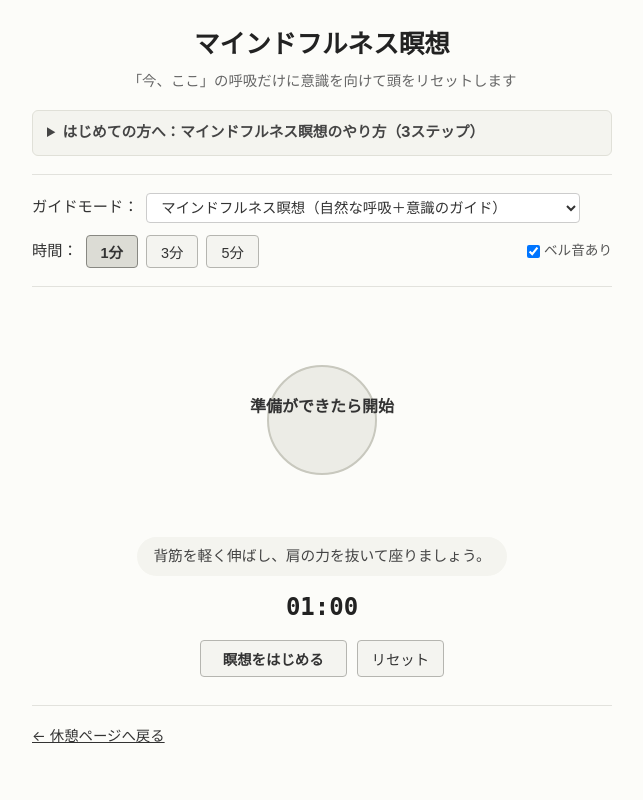
After one commit to Cassia1225/zemi_webApp_A, a PHP site: page /UI/Relux/meditation.html in a window 1280 px wide. The commit adds this page. Shown: the whole page, without its empty margins (318-961 px from the left). Run offline with PHP 8.4, Linux system fonts and the light colour scheme.

Commit message:
瞑想追加

```diff
--- /dev/null
+++ b/public/UI/Relux/meditation.html
@@ -0,0 +1,132 @@
+<!DOCTYPE html>
+<html lang="ja">
+<head>
+    <meta charset="UTF-8">
+    <meta name="viewport" content="width=device-width, initial-scale=1.0">
+    <title>マインドフルネス瞑想 -relax-</title>
+    <link rel="stylesheet" href="../../css/meditation.css">
+</head>
+<body>
+
+    <header>
+        <h1>マインドフルネス瞑想</h1>
+        <p class="subtitle">「今、ここ」の呼吸だけに意識を向けて頭をリセットします</p>
+    </header>
+
+    <main>
+        <!-- 1. マインドフルネス瞑想のやり方（折りたたみ式） -->
+        <section class="howto-section">
+            <details>
+                <summary>はじめての方へ：マインドフルネス瞑想のやり方（3ステップ）</summary>
+                <div class="howto-content">
+                    <ol>
+                        <li><strong>姿勢を整える：</strong>椅子に浅く腰掛け、背筋を軽く伸ばします。肩の力を抜き、手は太ももの上に楽に置きます。</li>
+                        <li><strong>呼吸を観察する：</strong>呼吸を無理にコントロールしようとせず、「空気が鼻を通る感覚」や「お腹が膨らむ感覚」をただ観察します。</li>
+                        <li><strong>雑念を手放す：</strong>作業の悩みや別の考えが浮かんでも「ダメだ」と責めず、「あ、今考え事をしていたな」と気づいて、再び呼吸に意識を戻します。</li>
+                    </ol>
+
+                    <!-- さらに詳しい解説（入れ子の折りたたみ） -->
+                    <details class="deep-dive">
+                        <summary>もっと詳しく（座り方・呼吸法の違い・コツ）</summary>
+                        <div class="deep-dive-content">
+                            <h4>1. 疲れにくく集中しやすい「正しい座り方」：基本の5つのチェックポイント</h4>
+                            <ol class="posture-list">
+                                <li>
+                                    <strong>土台を安定させる（骨盤を立てる）</strong><br>
+                                    お尻の左右にあるゴリゴリした骨（坐骨）に均等に体重を乗せ、骨盤を垂直に立てます。土台が安定すると、上半身に余計な力が入らなくなります。
+                                </li>
+                                <li>
+                                    <strong>背骨を自然に伸ばす</strong><br>
+                                    頭のてっぺんが天井から細い糸で軽く引っ張られているようなイメージで、背筋をスッと伸ばします（腰を反らしすぎないよう注意します）。
+                                </li>
+                                <li>
+                                    <strong>肩と腕の力を抜く</strong><br>
+                                    肩を一度耳の方へギュッとすくめてから、息を吐きながらストンと下ろします。手は太ももの上（手のひらは上向きでも下向きでもOK）か、おへその前で軽く重ねます。
+                                </li>
+                                <li>
+                                    <strong>顎（あご）を軽く引く</strong><br>
+                                    顔が上を向いたり下を向きすぎたりしないよう、顎を軽く引いて首の後ろをまっすぐに保ちます。
+                                </li>
+                                <li>
+                                    <strong>視線を落ち着かせる</strong><br>
+                                    目を閉じるか、半眼にして斜め下1〜2メートル先の一点に視線を軽く置きます。
+                                </li>
+                            </ol>
+
+                            <h4>2. ガイドモード（3つの呼吸法）の使い分け</h4>
+                            <ul>
+                                <li><strong>マインドフルネス瞑想（自然な呼吸）：</strong>秒数に縛られず、今の自分の自然な呼吸のペースを観察します。頭の中のモヤモヤを客観視したいときに最適です。</li>
+                                <li><strong>ボックス呼吸（4秒吸う・4秒止める・4秒吐く・4秒止める）：</strong>「吸う・止める・吐く・止める」を同じ長さで繰り返す呼吸法です。焦りやプレッシャーで乱れた自律神経をフラットに整え、集中力を取り戻したいときに向いています。</li>
+                                <li><strong>リラックス呼吸（4秒吸う・7秒止める・8秒吐く）：</strong>「4-7-8呼吸法」と呼ばれ、吸う時間の倍かけてゆっくり息を吐き切ることで副交感神経を優位にします。強い緊張やイライラを鎮めたいときに効果的です。</li>
+                            </ul>
+
+                            <h4>3. 「無にならなきゃ」と思わなくて大丈夫</h4>
+                            <p>瞑想中に考え事が浮かぶのは脳の自然な働きであり、失敗ではありません。「あ、今別のことを考えていた」と<strong>気づいて呼吸に意識を戻す瞬間</strong>こそが、脳の切り替えトレーニングになります。</p>
+                        </div>
+                    </details>
+                </div>
+            </details>
+        </section>
+
+        <hr>
+
+        <!-- 2. 設定エリア -->
+        <section class="controls">
+            <div class="control-group">
+                <label for="breathing-mode">ガイドモード：</label>
+                <select id="breathing-mode">
+                    <option value="mindfulness">マインドフルネス瞑想（自然な呼吸＋意識のガイド）</option>
+                    <option value="box">ボックス呼吸（4秒吸う・4秒止める・4秒吐く・4秒止める）</option>
+                    <option value="478">リラックス呼吸（4秒吸う・7秒止める・8秒吐く）</option>
+                </select>
+            </div>
+
+            <div class="control-group">
+                <span>時間：</span>
+                <button type="button" class="time-btn active" onclick="setDuration(1, this)">1分</button>
+                <button type="button" class="time-btn" onclick="setDuration(3, this)">3分</button>
+                <button type="button" class="time-btn" onclick="setDuration(5, this)">5分</button>
+                <label class="sound-toggle">
+                    <input type="checkbox" id="sound-enabled" checked> ベル音あり
+                </label>
+            </div>
+        </section>
+
+        <hr>
+
+        <!-- 3. 瞑想実施サポートエリア -->
+        <section class="breathing-area">
+            <div class="circle-container">
+                <div id="breathing-circle" class="circle"></div>
+                <div class="guide-overlay">
+                    <div id="guide-text" class="guide-text">準備ができたら開始</div>
+                    <div id="phase-timer" class="phase-timer"></div>
+                </div>
+            </div>
+
+            <!-- 実施中のサポートメッセージ -->
+            <p id="support-message" class="support-message">
+                背筋を軽く伸ばし、肩の力を抜いて座りましょう。
+            </p>
+
+            <div class="timer-status">
+                <span id="remaining-time">01:00</span>
+            </div>
+
+            <div class="action-buttons">
+                <button id="start-btn" type="button" onclick="toggleMeditation()">瞑想をはじめる</button>
+                <button id="reset-btn" type="button" onclick="resetMeditation()">リセット</button>
+            </div>
+        </section>
+
+        <hr>
+
+        <!-- 4. ナビゲーション -->
+        <nav class="nav-links">
+            <a href="relax.html">← 休憩ページへ戻る</a>
+        </nav>
+    </main>
+
+    <script src="meditation.js"></script>
+</body>
+</html>
--- /dev/null
+++ b/public/UI/Relux/meditation.js
@@ -0,0 +1,217 @@
+/* -------------------------------------------------------------
+   マインドフルネス瞑想・実施サポート ロジック
+------------------------------------------------------------- */
+const breathingPatterns = {
+    mindfulness: [
+        { label: "自然に吸う", duration: 5, scale: 1.5, color: "#e6e8df" },
+        { label: "自然に吐く", duration: 6, scale: 1.0, color: "#ecece6" }
+    ],
+    box: [
+        { label: "鼻から吸う", duration: 4, scale: 1.8, color: "#e3e5dc" },
+        { label: "息を止める", duration: 4, scale: 1.8, color: "#dcded4" },
+        { label: "口から吐く", duration: 4, scale: 1.0, color: "#ecece6" },
+        { label: "息を止める", duration: 4, scale: 1.0, color: "#ecece6" }
+    ],
+    "478": [
+        { label: "鼻から吸う", duration: 4, scale: 1.8, color: "#e3e5dc" },
+        { label: "息を止める", duration: 7, scale: 1.8, color: "#dcded4" },
+        { label: "ゆっくり吐く", duration: 8, scale: 1.0, color: "#ecece6" }
+    ]
+};
+
+// 時間経過に応じて表示するマインドフルネス・サポートガイド
+const mindfulnessCues = [
+    { ratio: 1.0,  text: "まずは目を軽く閉じるか、一点をぼんやり見つめましょう。" },
+    { ratio: 0.86, text: "鼻先を通る空気の温度や、お腹の動きをただ観察します。" },
+    { ratio: 0.72, text: "過去でも未来でもない、今ココに集中しましょう。" },
+    { ratio: 0.54, text: "作業の考えが浮かんでも大丈夫。気づいたら呼吸へ意識を戻しましょう。" },
+    { ratio: 0.34, text: "肩や奥歯の噛みしめが力んでいたら、吐く息と一緒に緩めます。" },
+    { ratio: 0.15, text: "もう少しで終わります。今の体の感覚を静かに味わいます。" }
+];
+
+let totalSeconds = 60;
+let remainingSeconds = 60;
+let isRunning = false;
+let mainTimer = null;
+let phaseTimeout = null;
+let phaseCountdownTimer = null;
+let currentPhaseIndex = 0;
+let lastCueIndex = -1;
+
+const circle = document.getElementById('breathing-circle');
+const guideText = document.getElementById('guide-text');
+const phaseTimerEl = document.getElementById('phase-timer');
+const remainingTimeEl = document.getElementById('remaining-time');
+const supportMessageEl = document.getElementById('support-message');
+const startBtn = document.getElementById('start-btn');
+const modeSelect = document.getElementById('breathing-mode');
+const soundCheckbox = document.getElementById('sound-enabled');
+
+let audioCtx = null;
+
+function playBell(freq = 432, duration = 1.6) {
+    if (!soundCheckbox.checked) return;
+    if (!audioCtx) {
+        audioCtx = new (window.AudioContext || window.webkitAudioContext)();
+    }
+    if (audioCtx.state === 'suspended') {
+        audioCtx.resume();
+    }
+
+    const now = audioCtx.currentTime;
+    const osc = audioCtx.createOscillator();
+    const gain = audioCtx.createGain();
+
+    osc.type = 'sine';
+    osc.frequency.setValueAtTime(freq, now);
+
+    gain.gain.setValueAtTime(0.001, now);
+    gain.gain.linearRampToValueAtTime(0.14, now + 0.05);
+    gain.gain.exponentialRampToValueAtTime(0.0001, now + duration);
+
+    osc.connect(gain);
+    gain.connect(audioCtx.destination);
+
+    osc.start(now);
+    osc.stop(now + duration);
+}
+
+function updateRemainingDisplay() {
+    const mins = Math.floor(remainingSeconds / 60);
+    const secs = remainingSeconds % 60;
+    remainingTimeEl.textContent = `${String(mins).padStart(2, '0')}:${String(secs).padStart(2, '0')}`;
+}
+
+function updateSupportCue() {
+    const ratio = remainingSeconds / totalSeconds;
+    for (let i = mindfulnessCues.length - 1; i >= 0; i--) {
+        if (ratio <= mindfulnessCues[i].ratio) {
+            if (lastCueIndex !== i) {
+                lastCueIndex = i;
+                supportMessageEl.textContent = mindfulnessCues[i].text;
+            }
+            break;
+        }
+    }
+}
+
+function setDuration(minutes, btnElement) {
+    resetMeditation();
+    totalSeconds = minutes * 60;
+    remainingSeconds = totalSeconds;
+    updateRemainingDisplay();
+
+    document.querySelectorAll('.time-btn').forEach(btn => btn.classList.remove('active'));
+    if (btnElement) btnElement.classList.add('active');
+}
+
+function runBreathingPhase() {
+    if (!isRunning) return;
+
+    const mode = modeSelect.value;
+    const pattern = breathingPatterns[mode];
+    const phase = pattern[currentPhaseIndex];
+
+    if (mode !== 'mindfulness') {
+        playBell(phase.label.includes("吸う") ? 396 : 330, 1.2);
+    }
+
+    guideText.textContent = phase.label;
+    circle.style.transitionDuration = `${phase.duration}s`;
+    circle.style.transform = `scale(${phase.scale})`;
+    circle.style.backgroundColor = phase.color;
+
+    let phaseSec = phase.duration;
+    phaseTimerEl.textContent = mode === 'mindfulness' ? "" : phaseSec;
+
+    clearInterval(phaseCountdownTimer);
+    if (mode !== 'mindfulness') {
+        phaseCountdownTimer = setInterval(() => {
+            phaseSec--;
+            phaseTimerEl.textContent = phaseSec > 0 ? phaseSec : "";
+        }, 1000);
+    }
+
+    phaseTimeout = setTimeout(() => {
+        currentPhaseIndex = (currentPhaseIndex + 1) % pattern.length;
+        runBreathingPhase();
+    }, phase.duration * 1000);
+}
+
+function toggleMeditation() {
+    if (isRunning) {
+        pauseMeditation();
+    } else {
+        startMeditation();
+    }
+}
+
+function startMeditation() {
+    if (remainingSeconds <= 0) {
+        remainingSeconds = totalSeconds;
+    }
+    isRunning = true;
+    startBtn.textContent = "一時停止";
+    modeSelect.disabled = true;
+
+    playBell(432, 2.0);
+    updateSupportCue();
+    runBreathingPhase();
+
+    mainTimer = setInterval(() => {
+        remainingSeconds--;
+        updateRemainingDisplay();
+        updateSupportCue();
+
+        if (remainingSeconds <= 0) {
+            finishMeditation();
+        }
+    }, 1000);
+}
+
+function pauseMeditation() {
+    isRunning = false;
+    startBtn.textContent = "再開する";
+    modeSelect.disabled = false;
+
+    clearInterval(mainTimer);
+    clearTimeout(phaseTimeout);
+    clearInterval(phaseCountdownTimer);
+
+    guideText.textContent = "一時停止中";
+    phaseTimerEl.textContent = "";
+    circle.style.transitionDuration = "0.5s";
+    circle.style.transform = "scale(1)";
+}
+
+function resetMeditation() {
+    isRunning = false;
+    clearInterval(mainTimer);
+    clearTimeout(phaseTimeout);
+    clearInterval(phaseCountdownTimer);
+
+    currentPhaseIndex = 0;
+    lastCueIndex = -1;
+
+    remainingSeconds = totalSeconds;
+    updateRemainingDisplay();
+
+    startBtn.textContent = "瞑想をはじめる";
+    modeSelect.disabled = false;
+    guideText.textContent = "準備ができたら開始";
+    phaseTimerEl.textContent = "";
+    supportMessageEl.textContent = "背筋を軽く伸ばし、肩の力を抜いて座りましょう。";
+
+    circle.style.transitionDuration = "0.4s";
+    circle.style.transform = "scale(1)";
+    circle.style.backgroundColor = "#ecece6";
+}
+
+function finishMeditation() {
+    resetMeditation();
+    guideText.textContent = "お疲れさまでした";
+    supportMessageEl.textContent = "ゆっくりと目を開け、軽く伸びをしてから作業に戻りましょう。";
+    playBell(528, 2.8);
+}
+
+updateRemainingDisplay();
--- /dev/null
+++ b/public/css/meditation.css
@@ -0,0 +1,274 @@
+@charset "UTF-8";
+
+* {
+    box-sizing: border-box;
+    margin: 0;
+    padding: 0;
+}
+
+body {
+    font-family: -apple-system, BlinkMacSystemFont, "Segoe UI", Roboto, "Helvetica Neue", Arial, sans-serif;
+    background-color: #fcfcf9;
+    color: #333333;
+    line-height: 1.6;
+    padding: 24px;
+    display: flex;
+    flex-direction: column;
+    align-items: center;
+    min-height: 100vh;
+}
+
+header {
+    text-align: center;
+    margin-bottom: 18px;
+}
+
+header h1 {
+    font-size: 1.6rem;
+    font-weight: bold;
+    color: #222222;
+}
+
+.subtitle {
+    font-size: 0.9rem;
+    color: #666666;
+    margin-top: 4px;
+}
+
+main {
+    width: 100%;
+    max-width: 580px;
+}
+
+hr {
+    border: none;
+    border-top: 1px solid #e2e2dd;
+    margin: 18px 0;
+}
+
+/* やり方ガイド（折りたたみ） */
+.howto-section > details {
+    background-color: #f4f4ef;
+    border: 1px solid #e0e0d8;
+    border-radius: 6px;
+    padding: 10px 14px;
+}
+
+.howto-section > details > summary {
+    font-size: 0.92rem;
+    font-weight: bold;
+    color: #444;
+    cursor: pointer;
+    outline: none;
+}
+
+.howto-content {
+    margin-top: 10px;
+    padding-top: 10px;
+    border-top: 1px solid #e0e0d8;
+    font-size: 0.88rem;
+    color: #444;
+}
+
+.howto-content > ol {
+    padding-left: 20px;
+    display: flex;
+    flex-direction: column;
+    gap: 6px;
+}
+
+/* もっと詳しく！知りたい人向け（入れ子アコーディオン） */
+.deep-dive {
+    margin-top: 12px;
+    background-color: #fcfcf9;
+    border: 1px solid #dcdcd4;
+    border-radius: 5px;
+    padding: 8px 12px;
+}
+
+.deep-dive summary {
+    font-size: 0.86rem;
+    font-weight: bold;
+    color: #333;
+    cursor: pointer;
+    outline: none;
+}
+
+.deep-dive-content {
+    margin-top: 10px;
+    padding-top: 10px;
+    border-top: 1px solid #e6e6e0;
+    font-size: 0.85rem;
+    color: #444;
+    display: flex;
+    flex-direction: column;
+    gap: 12px;
+}
+
+.deep-dive-content h4 {
+    font-size: 0.88rem;
+    color: #222;
+    margin-bottom: 4px;
+}
+
+.deep-dive-content ol.posture-list,
+.deep-dive-content ul {
+    padding-left: 18px;
+    display: flex;
+    flex-direction: column;
+    gap: 6px;
+}
+
+/* コントロール領域 */
+.controls {
+    display: flex;
+    flex-direction: column;
+    gap: 12px;
+}
+
+.control-group {
+    display: flex;
+    flex-wrap: wrap;
+    align-items: center;
+    gap: 8px;
+    font-size: 0.95rem;
+}
+
+select {
+    padding: 5px 10px;
+    border: 1px solid #ccc;
+    border-radius: 4px;
+    background-color: #ffffff;
+    color: #333;
+    font-size: 0.9rem;
+    outline: none;
+    cursor: pointer;
+}
+
+button {
+    padding: 5px 14px;
+    border: 1px solid #b5b5b0;
+    border-radius: 4px;
+    background-color: #f4f4f0;
+    color: #333;
+    font-size: 0.9rem;
+    cursor: pointer;
+    transition: background-color 0.15s ease;
+}
+
+button:hover {
+    background-color: #e8e8e2;
+}
+
+button.active {
+    background-color: #dcdcd5;
+    border-color: #888882;
+    font-weight: bold;
+}
+
+.sound-toggle {
+    margin-left: auto;
+    font-size: 0.85rem;
+    color: #555;
+    display: flex;
+    align-items: center;
+    gap: 4px;
+    cursor: pointer;
+}
+
+/* 呼吸・瞑想ガイドサークル */
+.breathing-area {
+    display: flex;
+    flex-direction: column;
+    align-items: center;
+    padding: 10px 0;
+}
+
+.circle-container {
+    position: relative;
+    width: 210px;
+    height: 210px;
+    display: flex;
+    align-items: center;
+    justify-content: center;
+    margin-bottom: 12px;
+}
+
+.circle {
+    width: 110px;
+    height: 110px;
+    border-radius: 50%;
+    background-color: #ecece6;
+    border: 2px solid #c8c8be;
+    transform: scale(1);
+    transition-property: transform, background-color;
+    transition-timing-function: ease-in-out;
+}
+
+.guide-overlay {
+    position: absolute;
+    text-align: center;
+    pointer-events: none;
+    width: 190px;
+}
+
+.guide-text {
+    font-size: 1rem;
+    font-weight: bold;
+    color: #333;
+}
+
+.phase-timer {
+    font-size: 1.3rem;
+    font-family: monospace, sans-serif;
+    color: #555;
+    margin-top: 2px;
+    height: 1.5rem;
+}
+
+/* 実施サポートメッセージ */
+.support-message {
+    font-size: 0.92rem;
+    color: #444;
+    background-color: #f4f4ef;
+    padding: 8px 16px;
+    border-radius: 20px;
+    margin-bottom: 12px;
+    text-align: center;
+    min-height: 2.4rem;
+    display: flex;
+    align-items: center;
+    justify-content: center;
+}
+
+.timer-status {
+    font-size: 1.5rem;
+    font-family: monospace, sans-serif;
+    color: #222;
+    font-weight: bold;
+    margin-bottom: 14px;
+}
+
+.action-buttons {
+    display: flex;
+    gap: 10px;
+}
+
+#start-btn {
+    padding: 7px 22px;
+    font-weight: bold;
+}
+
+/* ナビゲーション */
+.nav-links {
+    font-size: 0.9rem;
+}
+
+.nav-links a {
+    color: #333333;
+    text-decoration: underline;
+}
+
+.nav-links a:hover {
+    color: #666666;
+}
```
Also changed, not shown: public/UI/Relux/relax.html (+13 -9 lines), public/css/relax.css (+28 -9 lines).
